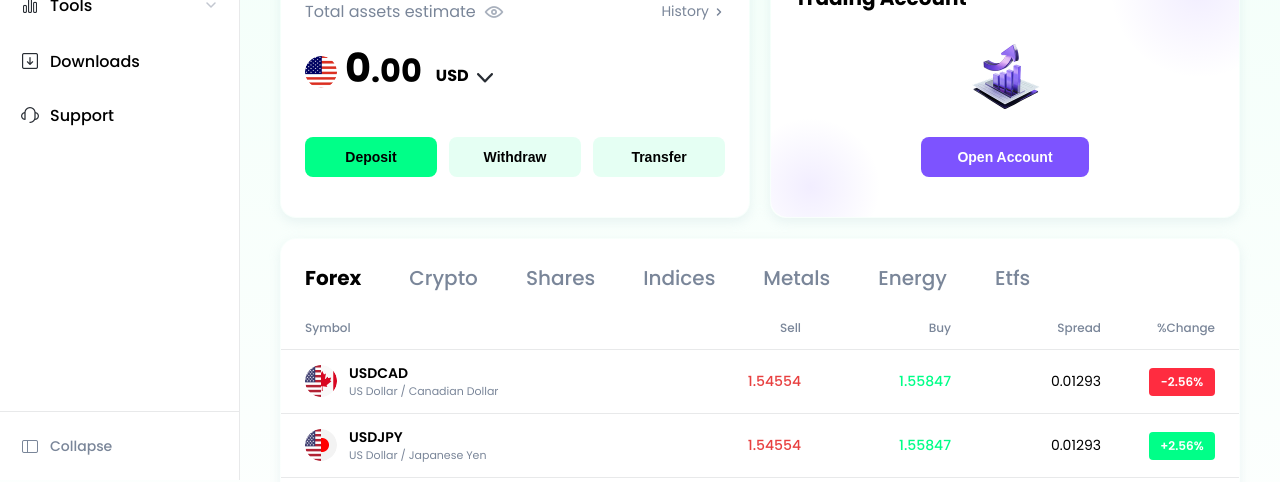
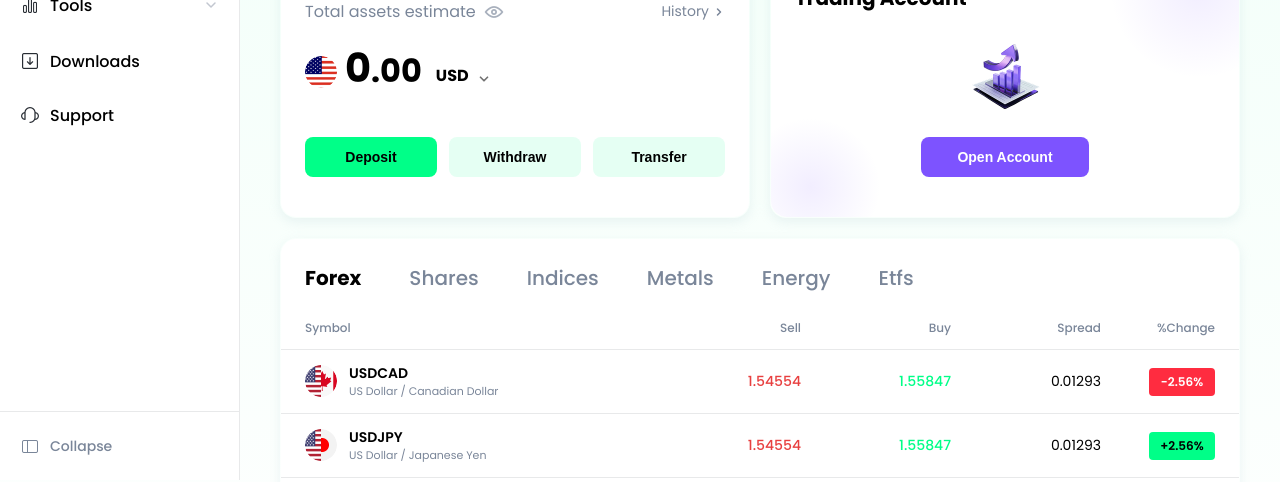
Before and after one commit to Segfaultyuu/FCAproject, a plain HTML site: page index.html in a window 1280 px wide. Shown: the part 320-802 px from the top of the page. Drawn offline with Linux system fonts and the light colour scheme.

Commit message:
Add files via upload

```diff
--- a/index.html
+++ b/index.html
@@ -420,7 +420,7 @@
     }
 
     .chg-neg { background: var(--red); color: #fff; }
-    .chg-pos { background: var(--green); color: #fff; }
+    .chg-pos { background: var(--green); color: #000; }
 
     /* ─── Section header ──────────────────────────────────── */
     .sec-hdr {
@@ -1137,7 +1137,9 @@
             <img class="assets-flag" src="images/imgUsd.png" alt="USD" />
             <span class="assets-figure" id="assets-figure">0<span class="cents">.00</span></span>
             <span class="assets-currency">USD</span>
-            <img src="images/Arrows.png" alt="arrow" style="width:16px;height:16px;object-fit:contain;margin-bottom:2px;" />
+            <svg width="14" height="14" viewBox="0 0 14 14" fill="none" xmlns="http://www.w3.org/2000/svg" style="flex-shrink:0;margin-bottom:2px;opacity:0.55;" aria-hidden="true">
+              <path d="M3.5 5.25L7 8.75L10.5 5.25" stroke="currentColor" stroke-width="1.75" stroke-linecap="round" stroke-linejoin="round"/>
+            </svg>
           </div>
 
           <div class="assets-buttons">
@@ -1171,7 +1173,6 @@
       <div class="card-inner">
       <div class="market-tabs">
         <div class="market-tab active" data-tab="forex">Forex</div>
-        <div class="market-tab" data-tab="crypto">Crypto</div>
         <div class="market-tab" data-tab="shares">Shares</div>
         <div class="market-tab" data-tab="indices">Indices</div>
         <div class="market-tab" data-tab="metals">Metals</div>
```
